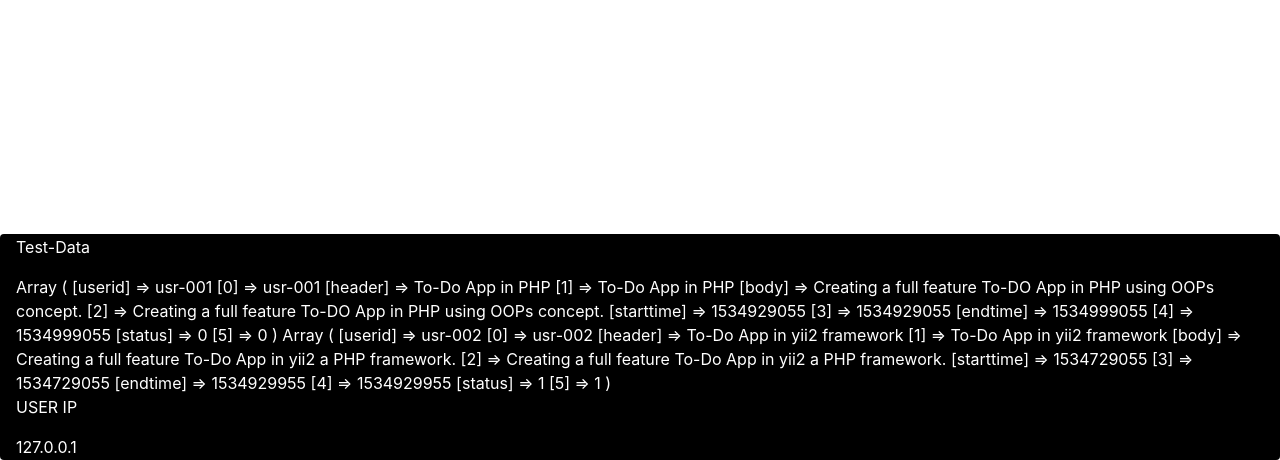
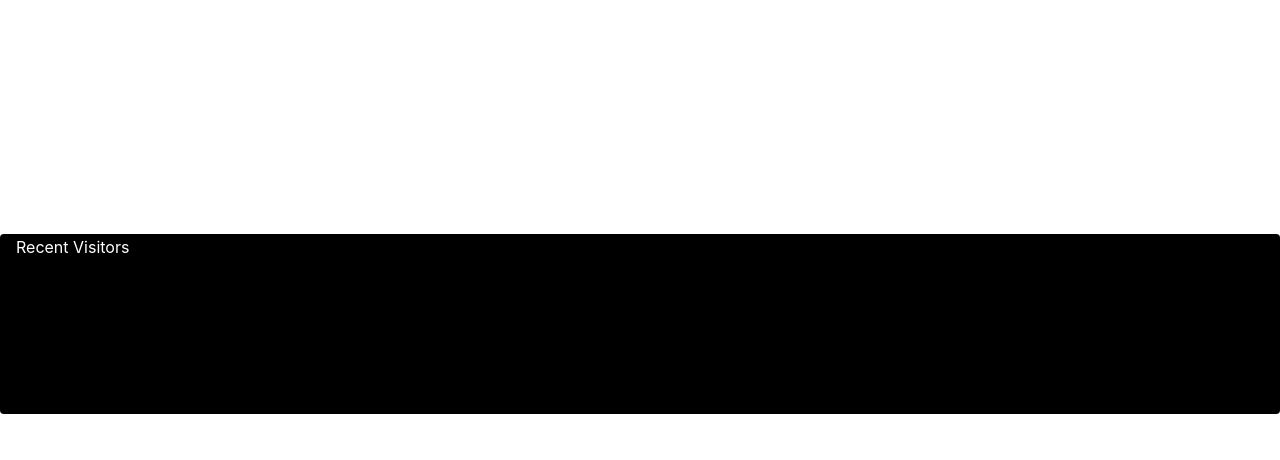
Before and after one commit to swtnk/to-do-yii, a PHP site: page / in a window 1280 px wide. Shown: the part 386-846 px from the top of the page. After the commit the page ends 800 px from the top, so only its background shows below. Run offline with PHP 8.4, Linux system fonts and the light colour scheme; data comes from the database, SQL or seed files in the repository; some libraries are stand-ins or nearby versions.

Commit message:
1.0.0-improving-visitor-ip-tracking

```diff
--- a/assets/helperClasses/todo.php
+++ b/assets/helperClasses/todo.php
@@ -33,10 +33,10 @@
         function getFromDB(){
 
             require_once('connectdb.php');
-            $connection = new DBConnect('todo_db', 'todo_user', 'connect@123');
-            $connect = $connection -> getConnection();
+            $to_do_connection = new DBConnect('todo_db', 'todo_user', 'connect@123');
+            $to_do_connect = $to_do_connection -> getConnection();
 
-            foreach($connect -> query('SELECT * FROM `todo_data`') as $row) {
+            foreach($to_do_connect -> query('SELECT * FROM `todo_data`') as $row) {
 
                 print_r($row);
 
--- a/assets/helperFunctions/storeVisitorIP.php
+++ b/assets/helperFunctions/storeVisitorIP.php
@@ -1,17 +1,18 @@
 <?php
 
     function storeVisitorIP() {
-        require_once('../helperClasses/getUserIP.php');
+        require_once('assets/helperClasses/getUserIP.php');
         $ip = new GetUserIp();
-        require_once('../helperClasses/connectdb.php');
-        $connect = new DBConnect("global_db", 'root', '');
-        $connect = $connect -> getConnection();
+        $ip = $ip -> getIP();
+        $curr_time = time();
+        require_once('assets/helperClasses/connectdb.php');
+        $ip_store_connect = new DBConnect("global_db", 'root', '');
+        $ip_store_connect = $ip_store_connect -> getConnection();
+        $statment = $ip_store_connect -> prepare("INSERT INTO `visitors` (`ip`, `time`) VALUES (INET_ATON(?), ?)");
+        $statment -> execute(array(
+            $ip,
+            $curr_time
+        ));
+    }
 
-        foreach($connect -> query('SELECT * FROM `todo_data`') as $row) {
-
-            print_r($row);
-
-        }
-
-    }
 ?>
--- a/index.php
+++ b/index.php
@@ -15,6 +15,10 @@
         </style>
     </head>
     <body>
+        <?php
+            require_once('assets/helperFunctions/storeVisitorIP.php');
+            storeVisitorIP();
+        ?>
         <div class="container-fluid">
             <div class="row" style="height: 12px;"></div>
             <div class="row">
@@ -31,15 +35,15 @@
             <div style="margin-top: 20px;"></div>
             <div class="test-data row footer" style="position: absolute; bottom: 0; width: 100%; height: 180px;">
                 <div class="col-12 card" style="background: #000; color: #fff; overflow-Y: scroll;">
-                    <p class="center tester">Test-Data</p>
                     <?php
-                        require_once('assets/helperClasses/todo.php');
-                    ?>
-                    <p class="center">USER IP</p>
-                    <?php
-                        require_once('assets/helperClasses/getUserIP.php');
-                        $ip = new GetUserIp();
-                        echo $ip -> getIP();
+                        // echo '<p class="center tester">Test-Data</p>';
+                        // require_once('assets/helperClasses/todo.php');
+                        // echo '<p class="center">USER IP</p>';
+                        // require_once('assets/helperClasses/getUserIP.php');
+                        // $ip = new GetUserIp();
+                        // echo $ip -> getIP();
+                        echo '<p class="center tester">Recent Visitors</p>';
+                        echo '<div class="visiting-ip"></div>';
                     ?>
                 </div>
             </div>
@@ -48,5 +52,6 @@
         <script src="https://cdnjs.cloudflare.com/ajax/libs/popper.js/1.12.9/umd/popper.min.js" integrity="sha384-ApNbgh9B+Y1QKtv3Rn7W3mgPxhU9K/ScQsAP7hUibX39j7fakFPskvXusvfa0b4Q" crossorigin="anonymous"></script>
         <script src="https://maxcdn.bootstrapcdn.com/bootstrap/4.0.0/js/bootstrap.min.js" integrity="sha384-JZR6Spejh4U02d8jOt6vLEHfe/JQGiRRSQQxSfFWpi1MquVdAyjUar5+76PVCmYl" crossorigin="anonymous"></script>
         <script src="assets/js/custom-js.js" type="text/javascript"></script>
+        <script src="assets/js/ajax-calls.js" type="text/javascript"></script>
     </body>
 </html>
```
Also changed, not shown: assets/js/ajax-calls.js (added).
